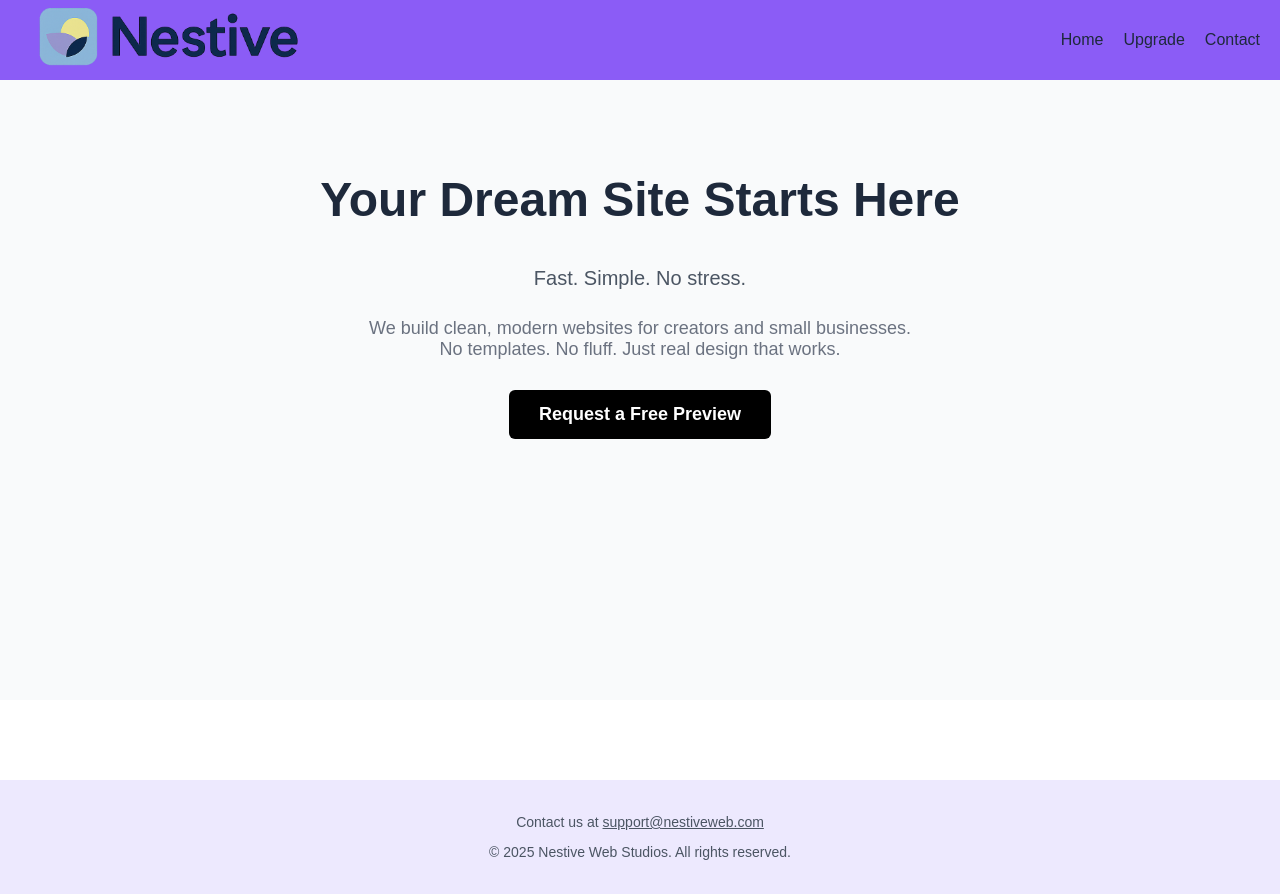
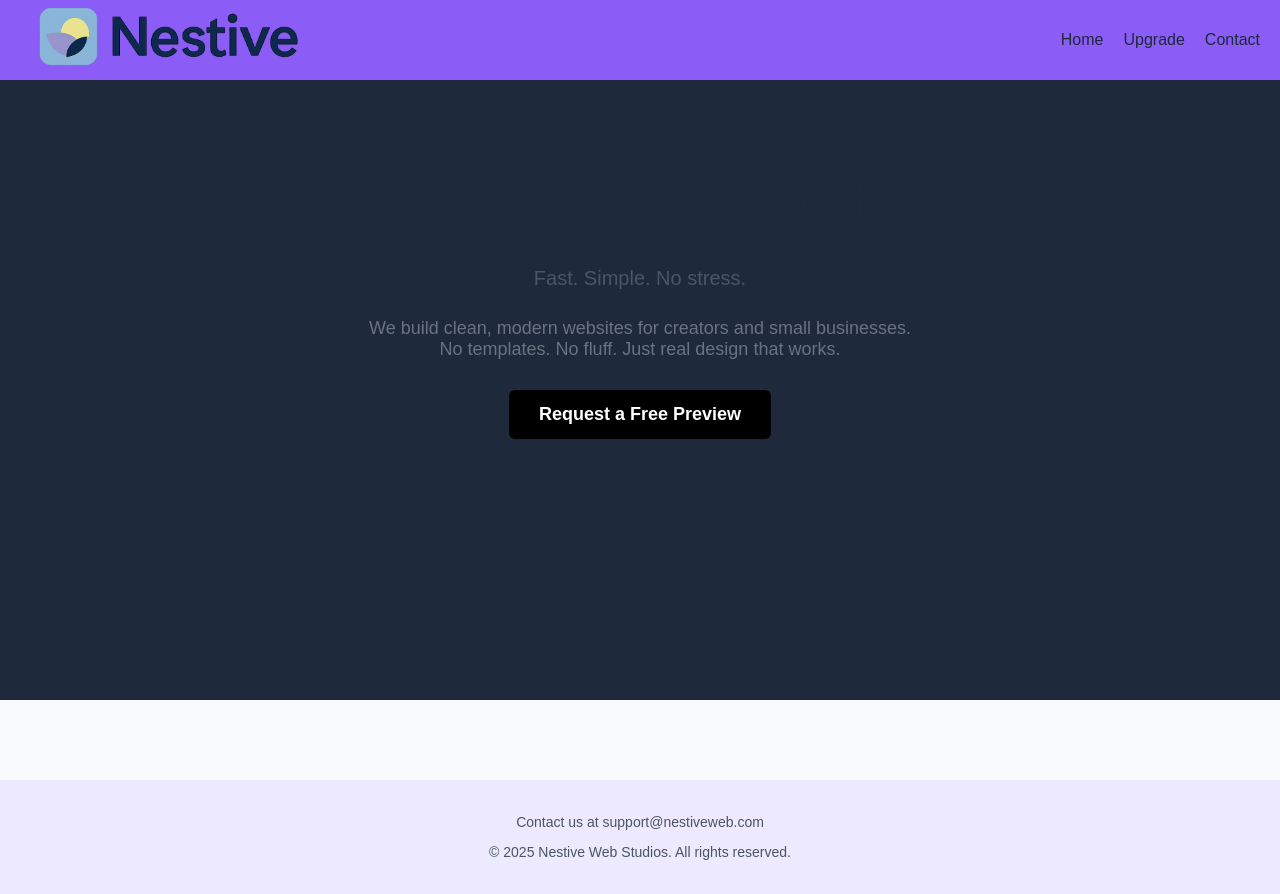
Before and after one commit to NestiveWebStudios/nestive-site, a React (Vite) app: page / in a window 1280 px wide. Built offline with nearby package versions, Linux system fonts and the light colour scheme.

Commit message:
changes to css

```diff
--- a/src/Home.jsx
+++ b/src/Home.jsx
@@ -3,7 +3,7 @@ import React from 'react';
 const Home = () => {
   return (
     <div style={{
-      backgroundColor: '#F9FAFB',
+      backgroundColor: '#1e293b',
       width: '100%',
       minHeight: 'calc(100vh - 80px - 100px)',  // adjusts for banner + footer
       padding: '60px 20px',
--- a/src/style.css
+++ b/src/style.css
@@ -1,4 +1,33 @@
-body {
+/* Reset and base layout */
+html, body {
   margin: 0;
+  padding: 0;
+  height: 100%;
+  background-color: #F9FAFB;  /* Soft gray background for clean aesthetic */
   font-family: Arial, sans-serif;
+  color: #1f2937;  /* Dark slate text for readability */
+  box-sizing: border-box;
 }
+
+/* Ensure root always fills full height */
+#root {
+  min-height: 100vh;
+  display: flex;
+  flex-direction: column;
+}
+
+/* Utility styles for links */
+a {
+  text-decoration: none;
+  color: inherit;
+}
+
+/* Optional: make buttons smoother */
+button, a {
+  transition: background-color 0.3s ease, color 0.3s ease;
+}
+
+/* Optional: spacing cleanup if needed */
+* {
+  box-sizing: inherit;
+}
```
